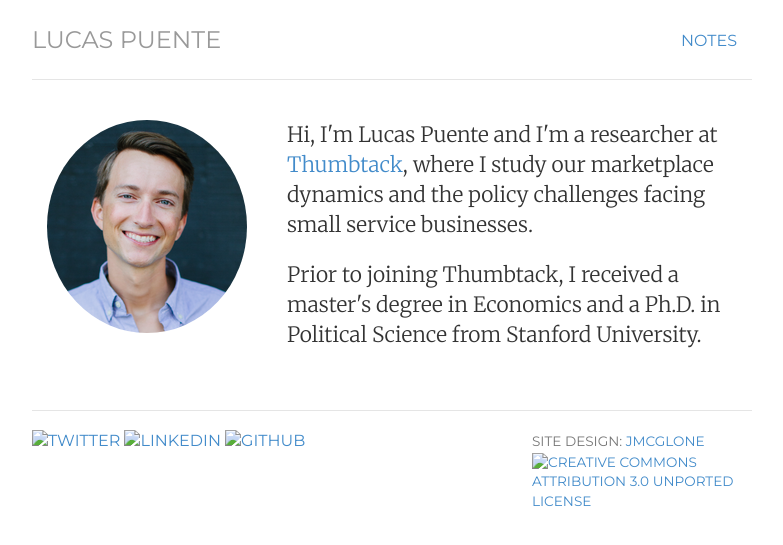
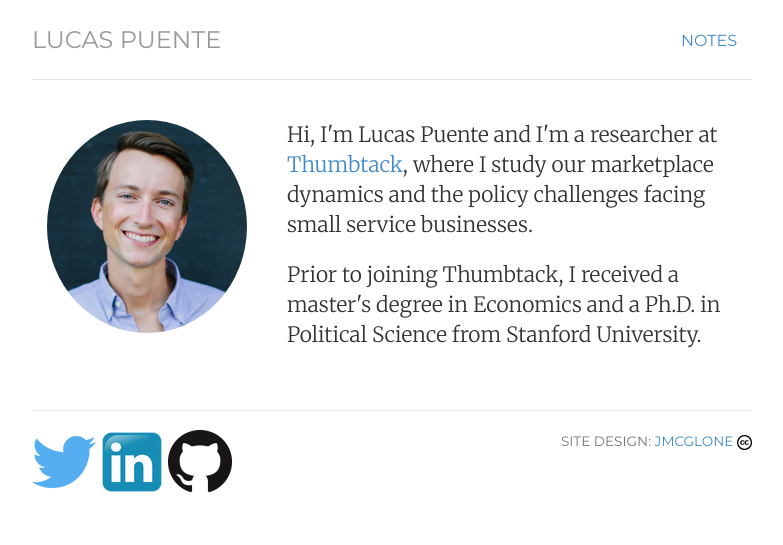
Before and after one commit to LucasPuente/lucaspuente.github.io, a Jekyll site: the page built from index.html, in a window 1280 px wide. Shown: the top 545 px of the page, without its empty margins (248-1031 px from the left). Built offline with Jekyll 4.4.1, drawn with Linux system fonts in a browser that asks for light colours.

Commit message:
Update footer.html

```diff
--- a/_includes/footer.html
+++ b/_includes/footer.html
@@ -1,13 +1,13 @@
 <div class="footer">
 	<div class="row">
 	<div class="col-sm-8">
-	<a href="https://twitter.com/LucasPuente" target="_blank"> <img  class="img" alt="Twitter" src="http://lucaspuente.github.io/notes/img/twitter-64.png"></a>
-	<a href="https://www.linkedin.com/in/lucaspuente" target="_blank"> <img  class="img" alt="LinkedIn" src="http://lucaspuente.github.io/notes/img/LinkedIn-64.png"></a>
-	<a href="https://github.com/LucasPuente" target="_blank"><img  class="img" alt="Github" src="http://lucaspuente.github.io/notes/img/GitHub-Mark-64px.png"></a>
+	<a href="https://twitter.com/LucasPuente" target="_blank"> <img  class="img" alt="Twitter" src="http://lucaspuente.github.io/img/twitter-64.png"></a>
+	<a href="https://www.linkedin.com/in/lucaspuente" target="_blank"> <img  class="img" alt="LinkedIn" src="http://lucaspuente.github.io/img/LinkedIn-64.png"></a>
+	<a href="https://github.com/LucasPuente" target="_blank"><img  class="img" alt="Github" src="http://lucaspuente.github.io/img/GitHub-Mark-64px.png"></a>
 	<!-- <p><small> 2016</small></p> -->
 	</div>
 	<div class="col-sm-4">
-	<p class="pull-right"><small>Site Design: <a href="https://github.com/jmcglone/jmcglone.github.io" target="_blank">jmcglone</a> <a href="http://creativecommons.org/licenses/by/3.0/deed.en_US" target="_blank"><img  class="img" alt="Creative Commons Attribution 3.0 Unported License" src="http://lucaspuente.github.io/notes/img/cc.large.png" width="15" height="15""></a></small></p>
+	<p class="pull-right"><small>Site Design: <a href="https://github.com/jmcglone/jmcglone.github.io" target="_blank">jmcglone</a> <a href="http://creativecommons.org/licenses/by/3.0/deed.en_US" target="_blank"><img  class="img" alt="Creative Commons Attribution 3.0 Unported License" src="http://lucaspuente.github.io/img/cc.large.png" width="15" height="15""></a></small></p>
 	</div>
 	</div>
 </div> <!-- /footer -->
```
